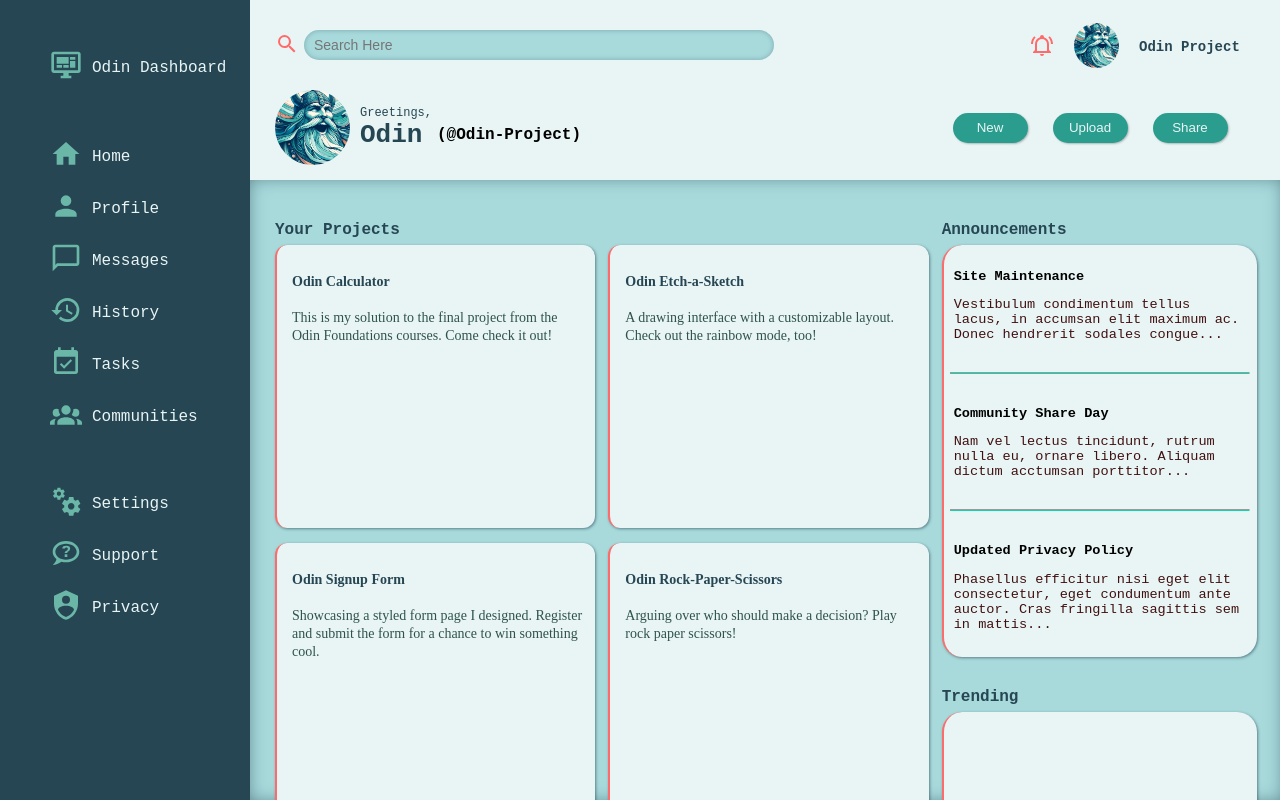
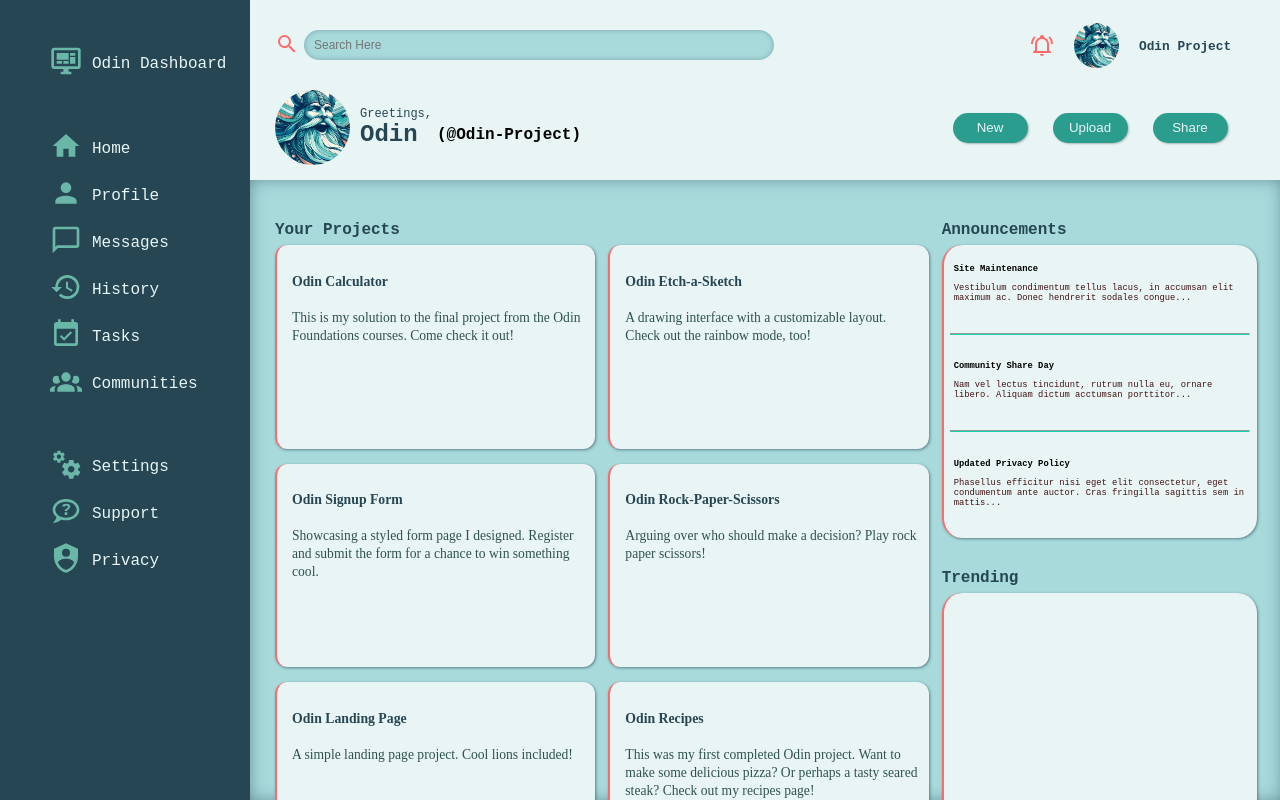
Before and after one commit to ThomasMcDonald1/odin-admin-dashboard, a plain HTML site: page index.html in a window 1280 px wide. Drawn offline with Linux system fonts and the light colour scheme.

Commit message:
changing font sizes and comparing to other device

```diff
--- a/styles.css
+++ b/styles.css
@@ -97,7 +97,7 @@
 {
     display: flex;
     flex-direction: column;
-    gap: 20px;
+    gap: 15px;
 }
 
 .sb-item a
@@ -119,7 +119,7 @@
 
 .sb-text
 {
-    font-size: 16px;
+    font-size: 1rem;
     margin-top: 6px;
 }
 
@@ -170,7 +170,7 @@
     border: none;
     width: clamp(55%, 75%, 85%);
     height: 30px;
-    font-size: 14px;
+    font-size: 0.75rem;
     padding-left: 10px;
     box-shadow: inset 0px 0px 4px 1px rgba(38, 70, 83, 0.25);
 }
@@ -200,7 +200,7 @@
 .logo-text
 {
     font-weight: bold;
-    font-size: 14px;
+    font-size: 0.8rem;
     padding-top: 16px;
     white-space: nowrap;
     color:#264653;
@@ -235,19 +235,19 @@
 
 .welcome-txt
 {
-    font-size: 12px;
+    font-size: 0.75rem;
     color:var(--deep-sea-blue);
 }
 
 .user-name
 {
-    font-size: 26px;
+    font-size: 1.5rem;
     color: var(--deep-sea-blue);
 }
 
 .user-id
 {
-    font-size: 16px;
+    font-size: 1rem;
     padding-top: 14px;
 }
 
@@ -275,8 +275,6 @@
     height: 30px;
     border-radius: 50px;
     box-shadow: 1px 1px 2px 0px rgba(0,0,0,0.25);
-
-
 }
 
 /************ main content styles ************/
@@ -389,7 +387,7 @@
 {
     color: var(--deep-sea-blue);
     font-weight: bold;
-    font-size: 14px;
+    font-size: 0.86rem;
     padding-top: 15px;
 }
 
@@ -398,7 +396,7 @@
     margin-right: 10px;
     color:#2f534c;
     line-height: 18px;
-    font-size: 14px;
+    font-size: 0.85rem;
 }
 
 .announcements-card
@@ -415,7 +413,7 @@
 
 .announcement-header, .announcement-body
 {
-    font-size: 0.85rem;
+    font-size: 0.55rem;
     padding-left: 10px;
     padding-right: 10px;
 }
```
